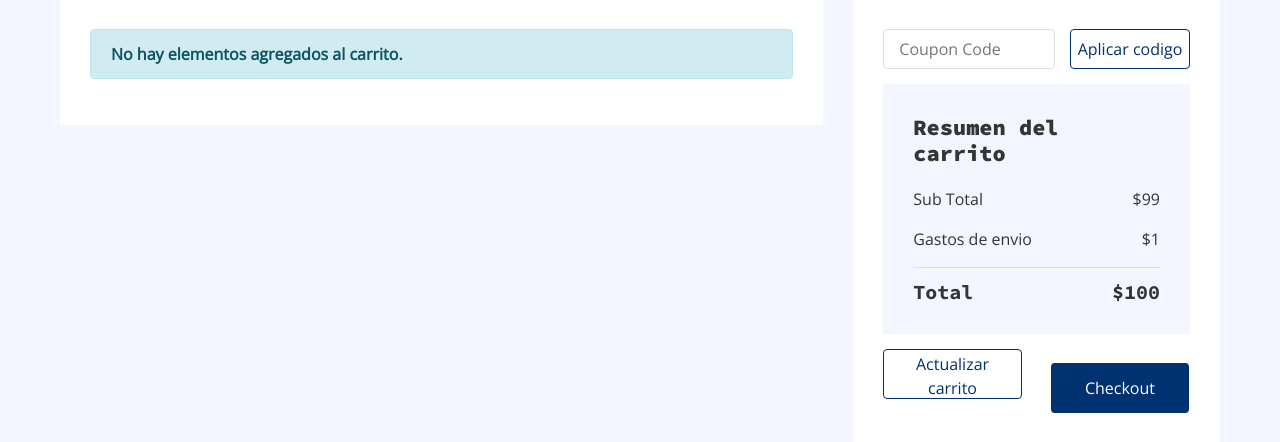
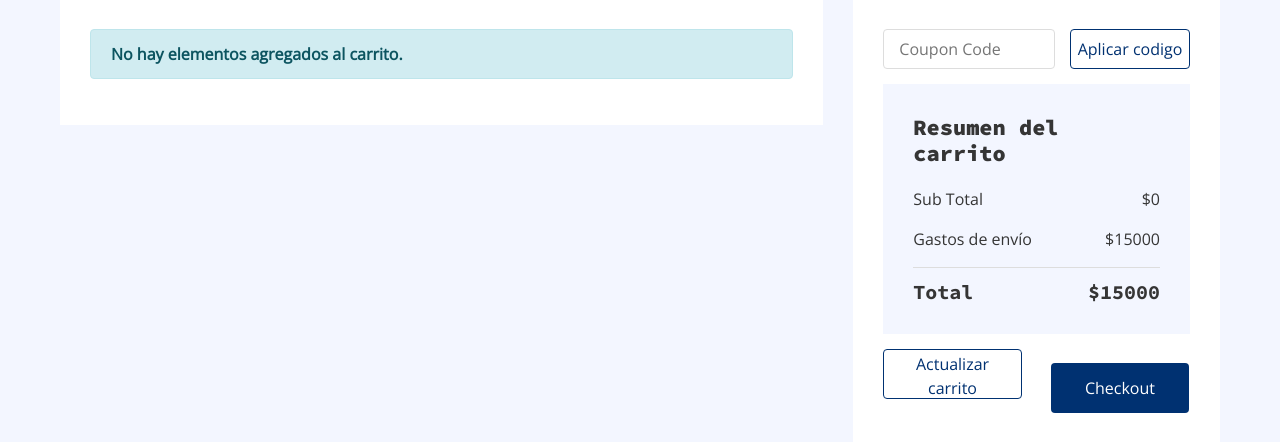
Before and after one commit to Sebas0317/proyectoLC, a Django app: page /cart/ in a window 1280 px wide. Shown: the part 185-627 px from the top of the page. Run offline with Django 4.2, Linux system fonts and the light colour scheme; data comes from the database, SQL or seed files in the repository; both versions use the stored data as it was after the commit; some libraries are stand-ins or nearby versions.

Commit message:
precios del carrito

```diff
--- a/lycdjango/core/templates/core/cart.html
+++ b/lycdjango/core/templates/core/cart.html
@@ -85,10 +85,11 @@
               <div class="cart-summary">
                 <div class="cart-content">
                   <h1>Resumen del carrito</h1>
-                  <p>Sub Total<span>$99</span></p>
-                  <p>Gastos de envio<span>$1</span></p>
-                  <h2>Total<span>$100</span></h2>
-                </div>
+                  <p>Sub Total<span>${{ subtotal }}</span></p>
+                  <p>Gastos de envío<span>${{ gastos_envio.monto }}</span></p>
+                  <h2>Total<span>${{ total }}</span></h2>
+              </div>
+
                 <div class="cart-btn">
                   <button>Actualizar carrito</button>
                   <button>Checkout</button>
--- a/lycdjango/core/views.py
+++ b/lycdjango/core/views.py
@@ -3,7 +3,7 @@ from django.contrib import messages
 from django.http import JsonResponse
 from django.shortcuts import render, get_object_or_404, redirect
 from django.views.decorators.http import require_POST
-
+from politicas.models import GastosEnvio
 # Importaciones del proyecto
 from productos.models import Producto
 from .cart import Cart
@@ -65,13 +65,21 @@ def product_cart(request):
             'product': product,
             'quantity': quantity,
             'total_item_price': total_item_price,
-            # 'imagen': product.imagen.url,  # Agregar la URL de la imagen al diccionario
         })
+
+    gastos_envio = GastosEnvio.objects.first()
+    subtotal = total_price  # Calcula el subtotal sumando el total de productos
+    total = subtotal + gastos_envio.monto  # Calcula el precio total sumando el subtotal y los gastos de envío
 
     return render(request, "core/cart.html", {
         'cart_items': cart_items,
-        'total_price': total_price
-        })
+        'total_price': total_price,
+        'gastos_envio': gastos_envio,
+        'subtotal': subtotal,
+        'total': total,  # Pasa el precio total a la plantilla
+    })
+
+
 def add_to_cart(request, product_id):
     cart = Cart(request)
     product = get_object_or_404(Producto, pk=product_id)
```
Also changed, not shown: lycdjango/db.sqlite3.
